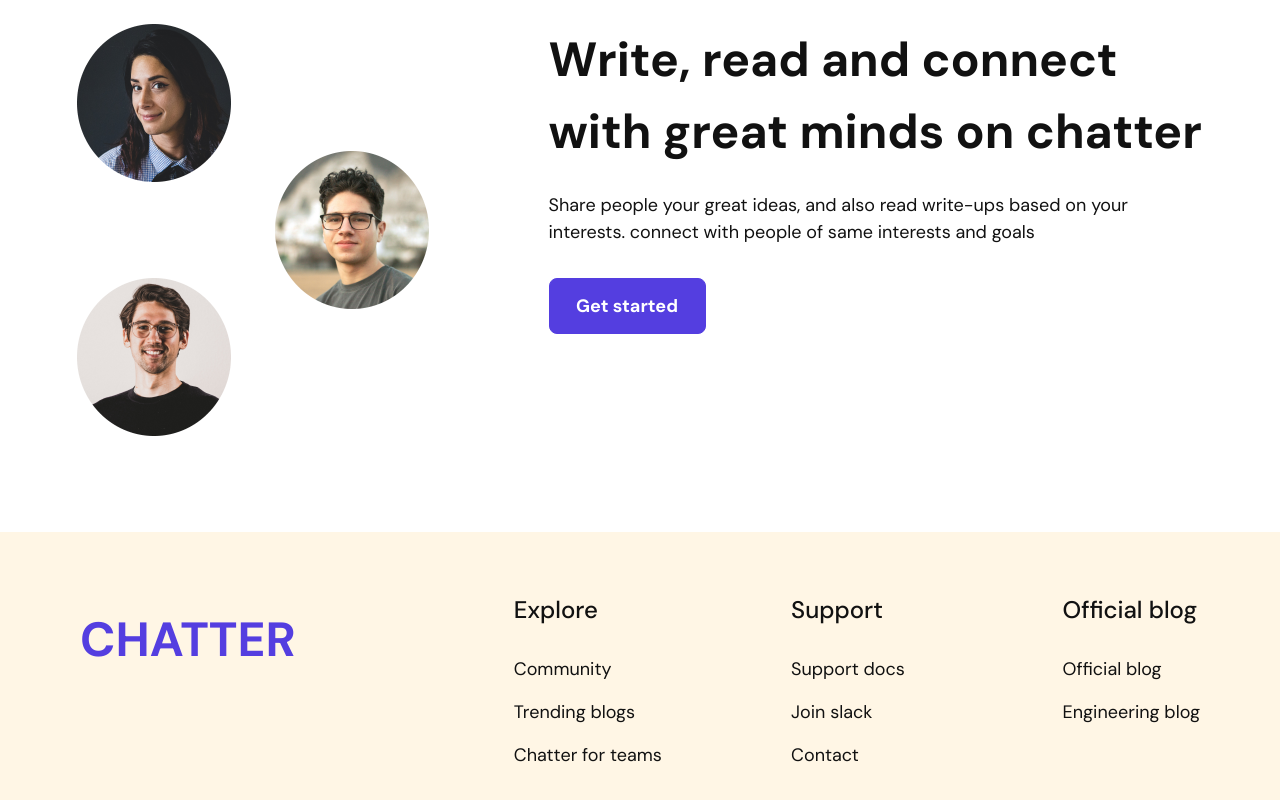
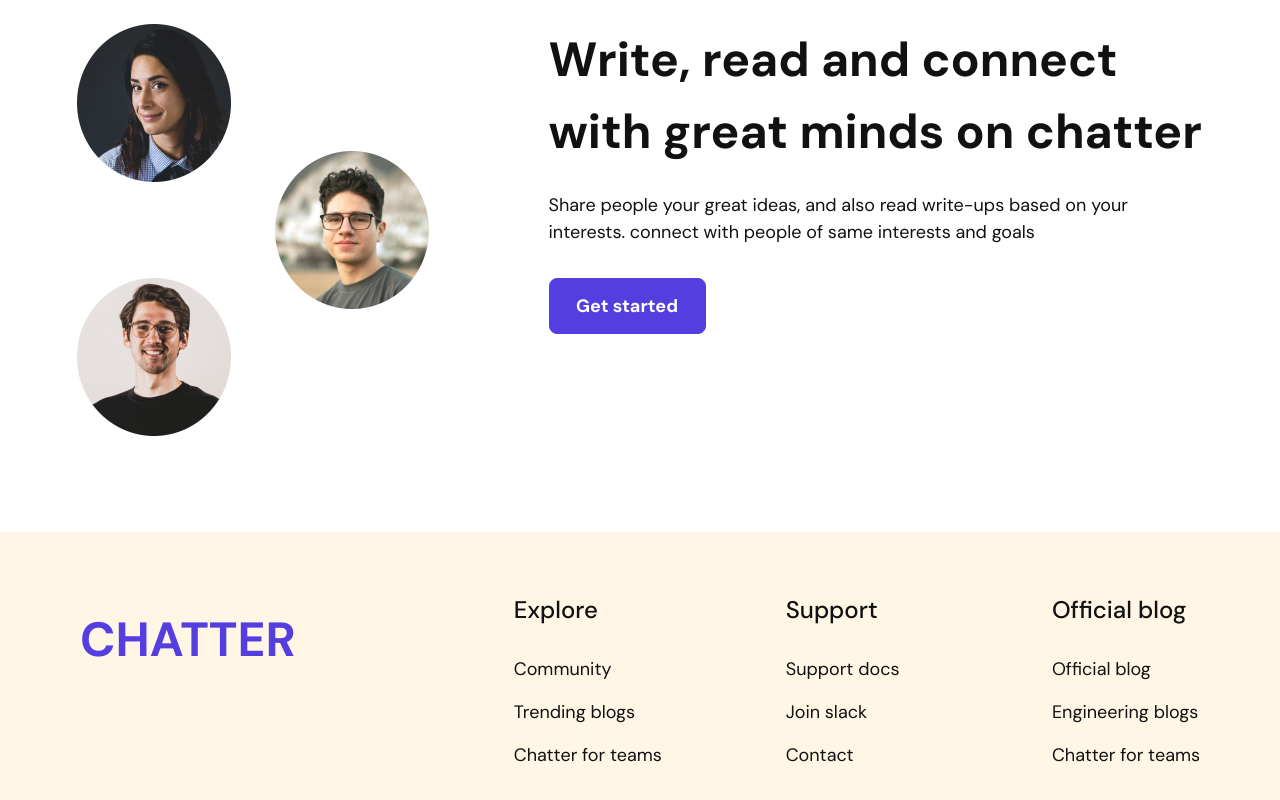
Before and after one commit to ACityInItaly/first-semester-exam-project, a plain HTML site: page index.html in a window 1280 px wide. Shown: the part 2677-3477 px from the top of the page. Drawn offline with Linux system fonts and the light colour scheme.

Commit message:
Fix accidental deletions

```diff
--- a/index.html
+++ b/index.html
@@ -1,4 +1,4 @@
-<!doctype html>
+<!DOCTYPE html>
 <html lang="en">
   <head>
     <meta charset="UTF-8" />
@@ -191,7 +191,7 @@
           </ul>
         </div>
 
-        <div class="footer__column">
+         <div class="footer__column">
           <h2 class="footer__title">Support</h2>
           <ul class="footer__links">
             <li><a href="#">Support docs</a></li>
@@ -200,11 +200,12 @@
           </ul>
         </div>
 
-        <div class="footer__column">
+         <div class="footer__column">
           <h2 class="footer__title">Official blog</h2>
           <ul class="footer__links">
             <li><a href="#">Official blog</a></li>
-            <li><a href="#">Engineering blog</a></li>
+            <li><a href="#">Engineering blogs</a></li>
+            <li><a href="#">Chatter for teams</a></li>
           </ul>
         </div>
       </nav>
```
